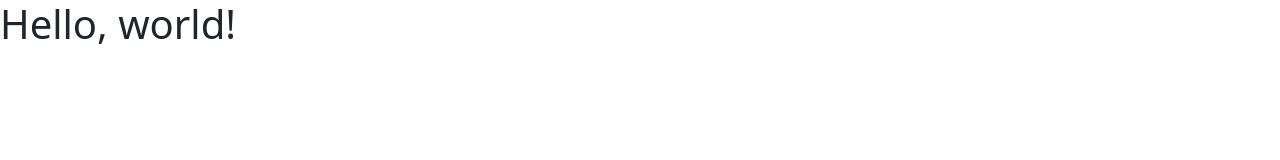
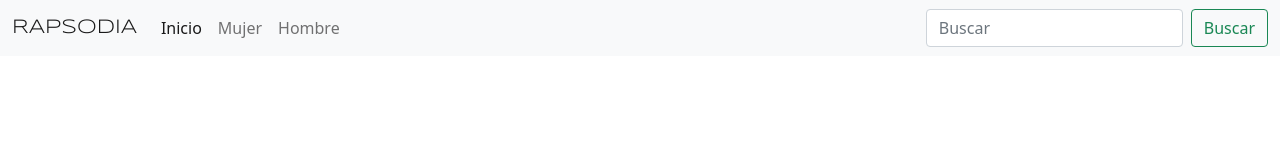
Before and after one commit to Sabrina1285/PreEntrega2_Grosso, a plain HTML site: page index.html in a window 1280 px wide. Drawn offline with nearby package versions, Linux system fonts and the light colour scheme.

Commit message:
creacion de navbar

```diff
--- /dev/null
+++ b/css/style.css
@@ -0,0 +1,3 @@
+.titulo-navbar{
+    font-family: 'Syncopate', sans-serif;
+}
--- a/index.html
+++ b/index.html
@@ -9,12 +9,44 @@
     <!-- Bootstrap CSS -->
     <link href="https://cdn.jsdelivr.net/npm/bootstrap@5.0.2/dist/css/bootstrap.min.css" rel="stylesheet"
         integrity="sha384-EVSTQN3/azprG1Anm3QDgpJLIm9Nao0Yz1ztcQTwFspd3yD65VohhpuuCOmLASjC" crossorigin="anonymous">
+    <!-- CSS -->
+    <link rel="stylesheet" href="./css/style.css">
+    <link rel="preconnect" href="https://fonts.googleapis.com">
+    <!-- Fuentes-->
+    <link rel="preconnect" href="https://fonts.gstatic.com" crossorigin>
+    <link href="https://fonts.googleapis.com/css2?family=Lilita+One&family=Syncopate&display=swap" rel="stylesheet">
 
-    <title>Hello, world!</title>
+    <title>RAPSODIA</title>
+
 </head>
 
 <body>
-    <h1>Hello, world!</h1>
+    <nav class="navbar navbar-expand-lg navbar-light bg-light">
+        <div class="container-fluid">
+            <a class="navbar-brand titulo-navbar" href="#">RAPSODIA</a>
+            <button class="navbar-toggler" type="button" data-bs-toggle="collapse"
+                data-bs-target="#navbarSupportedContent" aria-controls="navbarSupportedContent" aria-expanded="false"
+                aria-label="Toggle navigation">
+                <span class="navbar-toggler-icon"></span>
+            </button>
+            <div class="collapse navbar-collapse" id="navbarSupportedContent">
+                <ul class="navbar-nav me-auto mb-2 mb-lg-0">
+                    <li class="nav-item">
+                        <a class="nav-link active" aria-current="page" href="#">Inicio</a>
+                    <li class="nav-item">
+                        <a class="nav-link" aria-current="page" href="#">Mujer</a>
+                    </li>
+                    <li class="nav-item">
+                        <a class="nav-link" href="#">Hombre</a>
+                    </li>
+                </ul>
+                <form class="d-flex">
+                    <input class="form-control me-2" type="Buscar" placeholder="Buscar" aria-label="Buscar">
+                    <button class="btn btn-outline-success" type="submit">Buscar</button>
+                </form>
+            </div>
+        </div>
+    </nav>
 
     <!-- Option 1: Bootstrap Bundle with Popper -->
     <script src="https://cdn.jsdelivr.net/npm/bootstrap@5.0.2/dist/js/bootstrap.bundle.min.js"
```
